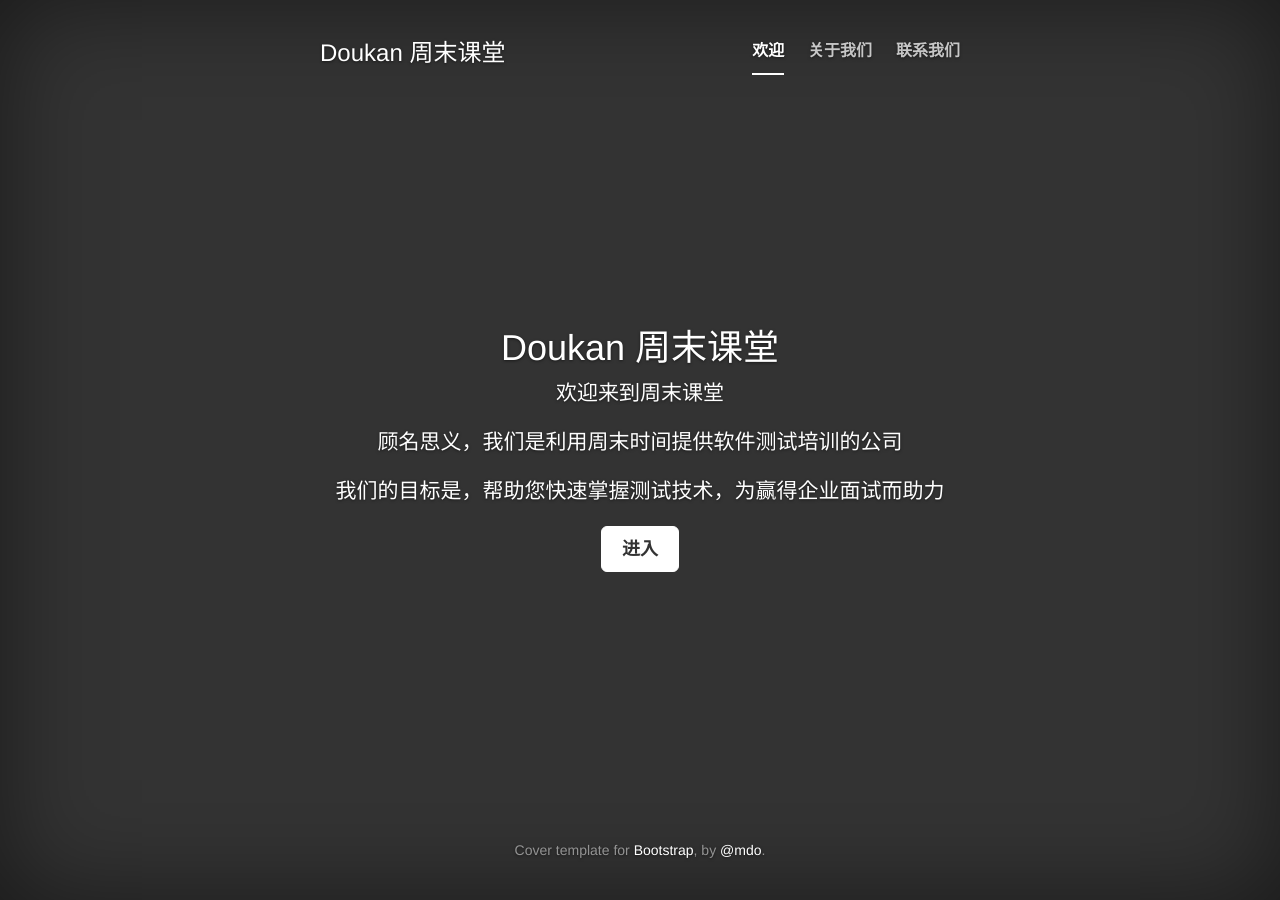
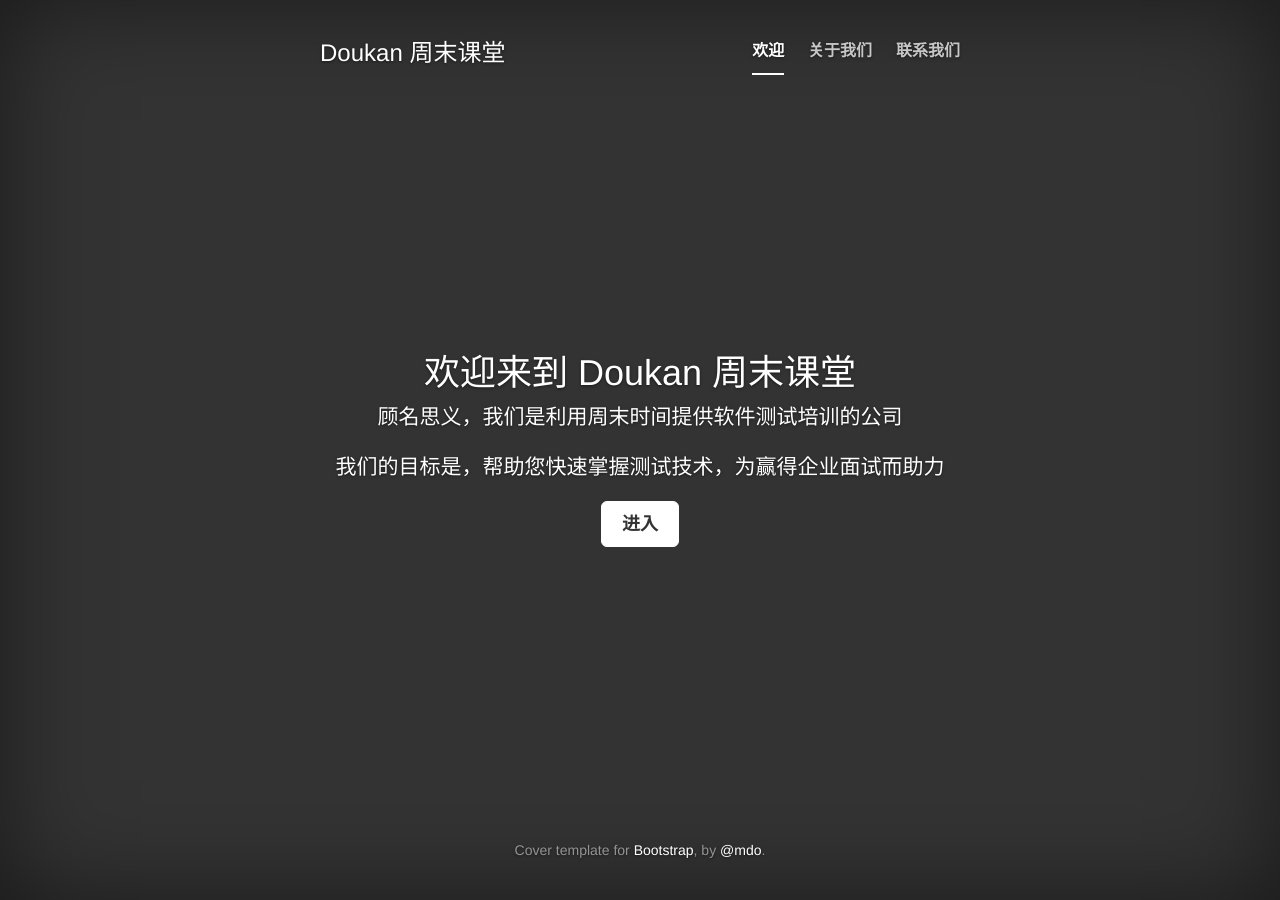
Before and after one commit to guming/myblog, a Jekyll site: the page index.html, which Jekyll copies as it is, in a window 1280 px wide. Built offline with Jekyll 4.4.1, drawn with Linux system fonts in a browser that asks for light colours; nearby versions of some CDN libraries.

Commit message:
change index

```diff
--- a/index.html
+++ b/index.html
@@ -48,8 +48,7 @@
           </div>
 
           <div class="inner cover">
-            <h1 class="cover-heading">Doukan 周末课堂</h1>
-            <p class="lead">欢迎来到周末课堂</p>
+            <h1 class="cover-heading">欢迎来到 Doukan 周末课堂</h1>
             <p class="lead">顾名思义，我们是利用周末时间提供软件测试培训的公司</p>
             <p class="lead">我们的目标是，帮助您快速掌握测试技术，为赢得企业面试而助力</p>
             <p class="lead">
```
